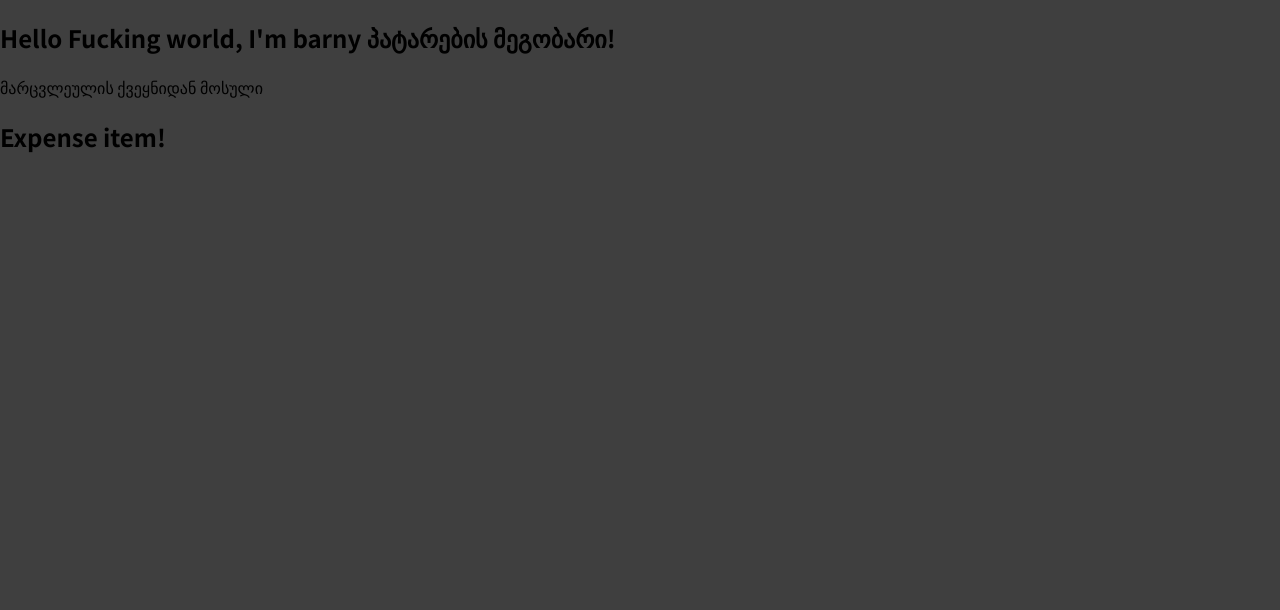
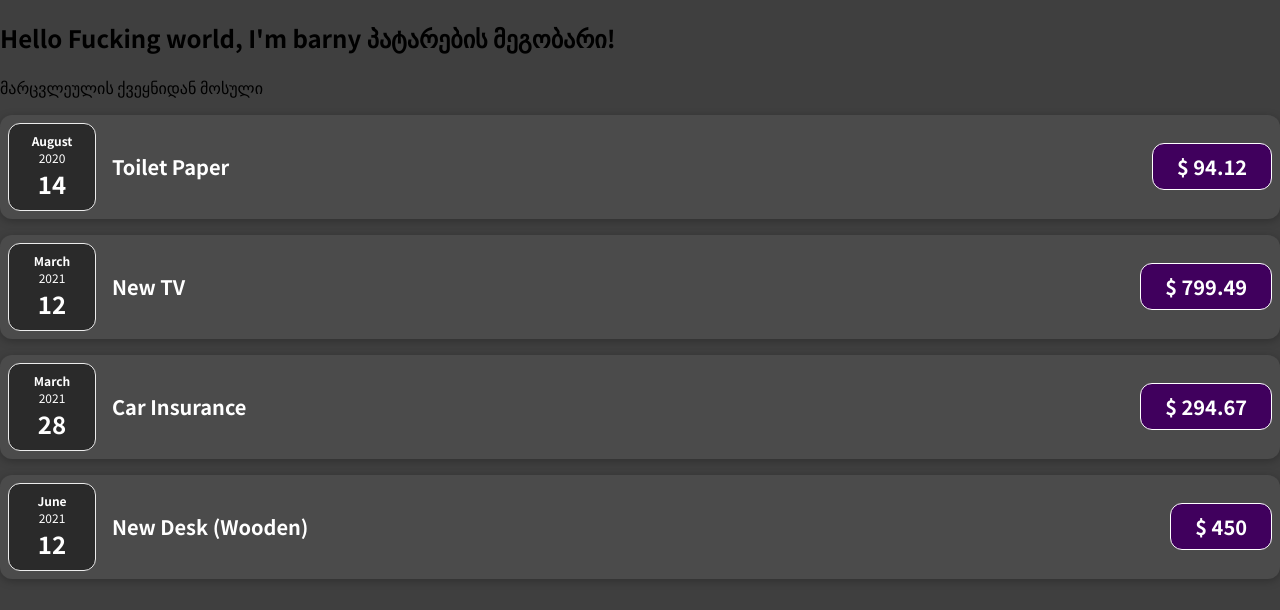
Before and after one commit to EarendilM83/React, a JavaScript app in the folder react-complete-guide/: page / in a window 1280 px wide. Shown: the top 610 px of the page. Built offline with nearby package versions, Linux system fonts and the light colour scheme.

Commit message:
make data dynamic

```diff
--- a/react-complete-guide/src/App.js
+++ b/react-complete-guide/src/App.js
@@ -1,11 +1,52 @@
 import ExpenseItem from "./components/ExpenseItem";
 
 function App() {
+  const expenses = [
+    {
+      id: "e1",
+      title: "Toilet Paper",
+      amount: 94.12,
+      date: new Date(2020, 7, 14),
+    },
+    { id: "e2", title: "New TV", amount: 799.49, date: new Date(2021, 2, 12) },
+    {
+      id: "e3",
+      title: "Car Insurance",
+      amount: 294.67,
+      date: new Date(2021, 2, 28),
+    },
+    {
+      id: "e4",
+      title: "New Desk (Wooden)",
+      amount: 450,
+      date: new Date(2021, 5, 12),
+    },
+  ];
+
   return (
     <div>
       <h2>Hello Fucking world, I'm barny პატარების მეგობარი!</h2>
       <p>მარცვლეულის ქვეყნიდან მოსული</p>
-      <ExpenseItem></ExpenseItem>
+      <ExpenseItem
+        title={expenses[0].title}
+        amount={expenses[0].amount}
+        date={expenses[0].date}
+      ></ExpenseItem>
+      <ExpenseItem
+        title={expenses[1].title}
+        amount={expenses[1].amount}
+        date={expenses[1].date}
+      ></ExpenseItem>
+      <ExpenseItem
+        title={expenses[2].title}
+        amount={expenses[2].amount}
+        date={expenses[2].date}
+      ></ExpenseItem>
+      <ExpenseItem
+        title={expenses[3].title}
+        amount={expenses[3].amount}
+        date={expenses[3].date}
+      ></ExpenseItem>
     </div>
   );
 }
--- /dev/null
+++ b/react-complete-guide/src/components/ExpenseDate.js
@@ -0,0 +1,16 @@
+import "./styles/ExpenseDate.css";
+function expenseDate(props) {
+  const month = props.date.toLocaleString("en-US", { month: "long" });
+  const year = props.date.getFullYear();
+  const day = props.date.toLocaleString("en-US", { day: "2-digit" });
+
+  return (
+    <div className="expense-date">
+      <div className="expense-date__month">{month} </div>
+      <div className="expense-date__year">{year} </div>
+      <div className="expense-date__day">{day}</div>
+    </div>
+  );
+}
+
+export default expenseDate;
--- a/react-complete-guide/src/components/ExpenseItem.js
+++ b/react-complete-guide/src/components/ExpenseItem.js
@@ -1,5 +1,23 @@
-function ExpenseItem() {
-  return <h2>Expense item!</h2>;
+import ExpenseDate from "./ExpenseDate";
+import "./styles/ExpensesItem.css";
+
+function ExpenseItem(props) {
+  //   const expenseDate = new Date(2021, 2, 28);
+  //   const expenseTitle = "Healthcare";
+  //   const expenseAmount = 294.67;
+
+  return (
+    <div className="expense-item">
+      {/* start element */}
+      <ExpenseDate date={props.date} />
+      <div className="expense-item__description">
+        <h2>{props.title}</h2>
+        <div className="expense-item__price">$ {props.amount}</div>
+      </div>
+
+      {/* end element */}
+    </div>
+  );
 }
 
 export default ExpenseItem;
--- /dev/null
+++ b/react-complete-guide/src/components/styles/ExpenseDate.css
@@ -0,0 +1,26 @@
+.expense-date {
+  display: flex;
+  flex-direction: column;
+  width: 5.5rem;
+  height: 5.5rem;
+  border: 1px solid #ececec;
+  background-color: #2a2a2a;
+  color: white;
+  border-radius: 12px;
+  align-items: center;
+  justify-content: center;
+}
+
+.expense-date__month {
+  font-size: 0.75rem;
+  font-weight: bold;
+}
+
+.expense-date__year {
+  font-size: 0.75rem;
+}
+
+.expense-date__day {
+  font-size: 1.5rem;
+  font-weight: bold;
+}
--- /dev/null
+++ b/react-complete-guide/src/components/styles/ExpensesItem.css
@@ -0,0 +1,56 @@
+.expense-item {
+  display: flex;
+  justify-content: space-between;
+  align-items: center;
+  box-shadow: 0 2px 8px rgba(0, 0, 0, 0.25);
+  padding: 0.5rem;
+  margin: 1rem 0;
+  border-radius: 12px;
+  background-color: #4b4b4b;
+}
+
+.expense-item__description {
+  display: flex;
+  flex-direction: column;
+  gap: 1rem;
+  align-items: flex-end;
+  flex-flow: column-reverse;
+  justify-content: flex-start;
+  flex: 1;
+}
+
+.expense-item h2 {
+  color: #3a3a3a;
+  font-size: 1rem;
+  flex: 1;
+  margin: 0 1rem;
+  color: white;
+}
+
+.expense-item__price {
+  font-size: 1rem;
+  font-weight: bold;
+  color: white;
+  background-color: #40005d;
+  border: 1px solid white;
+  padding: 0.5rem;
+  border-radius: 12px;
+}
+
+@media (min-width: 580px) {
+  .expense-item__description {
+    flex-direction: row;
+    align-items: center;
+    justify-content: flex-start;
+    flex: 1;
+  }
+
+  .expense-item__description h2 {
+    font-size: 1.25rem;
+  }
+
+  .expense-item__price {
+    font-size: 1.25rem;
+    padding: 0.5rem 1.5rem;
+  }
+}
```
Also changed, not shown: 1 other file (tests, documents, lock files or other folders).
